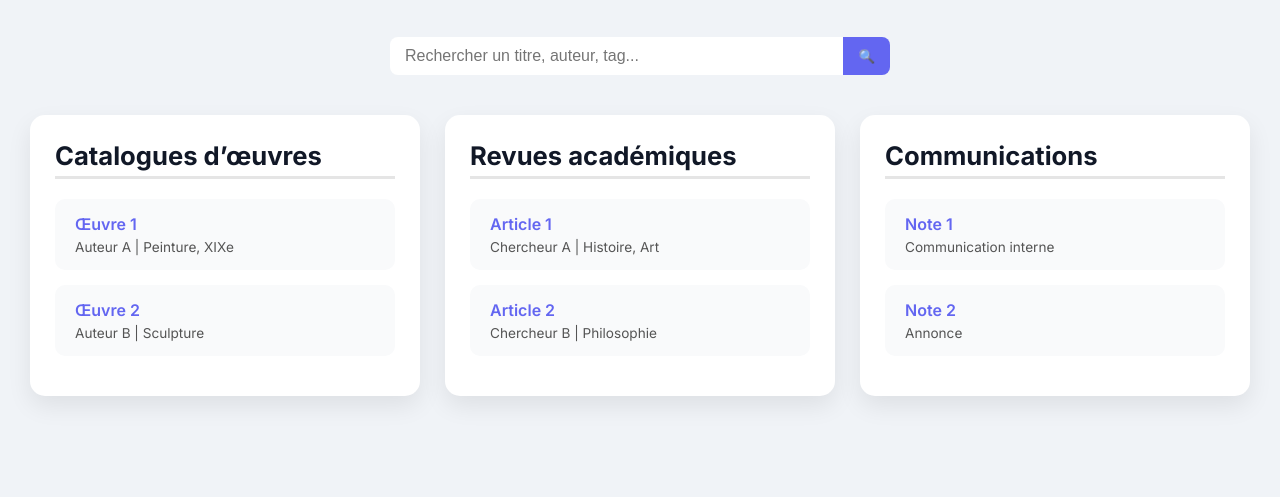
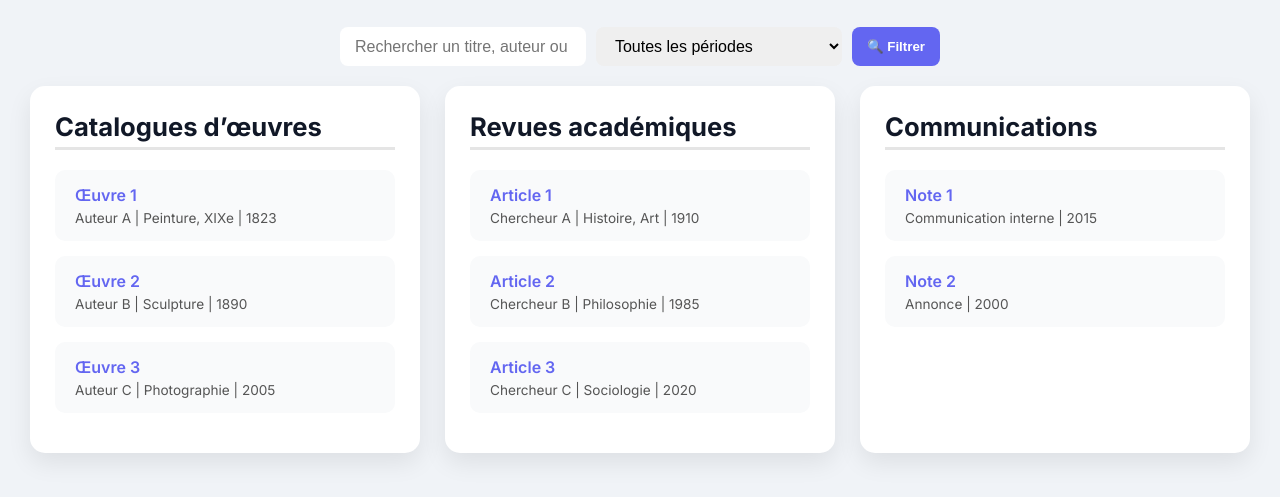
Before and after one commit to b33n-tech/mywebsite, a plain HTML site: page index.html in a window 1280 px wide. Shown: the part 87-584 px from the top of the page. Drawn offline with Linux system fonts and the light colour scheme.

Commit message:
Update index.html

```diff
--- a/index.html
+++ b/index.html
@@ -7,24 +7,23 @@
 <link href="https://fonts.googleapis.com/css2?family=Inter:wght@400;600;700&display=swap" rel="stylesheet">
 <style>
   /* --- Global --- */
-  * { box-sizing: border-box; margin:0; padding:0; }
+  * { box-sizing:border-box; margin:0; padding:0; }
   body { font-family:'Inter',sans-serif; background:#f0f3f7; color:#333; padding:30px; }
-  h1 { text-align:center; font-size:2.8em; margin-bottom:40px; color:#1f2937; }
+  h1 { text-align:center; font-size:2.8em; margin-bottom:30px; color:#1f2937; }
 
-  /* --- Search bar --- */
-  #searchBar { width:100%; max-width:500px; margin:0 auto 40px; display:flex; }
-  #searchBar input {
-    flex:1; padding:10px 15px; border-radius:8px 0 0 8px; border:none; font-size:1em;
+  /* --- Search bar & Filters --- */
+  #searchBar { width:100%; max-width:600px; margin:0 auto 20px; display:flex; gap:10px; flex-wrap:wrap; justify-content:center; }
+  #searchBar input, #searchBar select {
+    flex:1; padding:10px 15px; border-radius:8px; border:none; font-size:1em;
   }
-  #searchBar button {
-    padding:10px 15px; border:none; border-radius:0 8px 8px 0; background:#6366f1; color:#fff; font-weight:600; cursor:pointer;
-  }
+  #searchBar button { padding:10px 15px; border:none; border-radius:8px; background:#6366f1; color:#fff; font-weight:600; cursor:pointer; }
   #searchBar button:hover { background:#4f46e5; }
 
-  /* --- Section Cards --- */
-  .grid { display:grid; grid-template-columns:1fr; gap:25px; }
+  /* --- Grid Layout --- */
+  .grid { display:grid; grid-template-columns:1fr; gap:25px; margin-top:20px; }
   @media(min-width:900px) { .grid { grid-template-columns:repeat(3,1fr); } }
 
+  /* --- Section Cards --- */
   .section { padding:25px; border-radius:15px; box-shadow:0 10px 25px rgba(0,0,0,0.08); background:#fff; transition:transform 0.2s, box-shadow 0.2s; }
   .section:hover { transform:translateY(-5px); box-shadow:0 15px 35px rgba(0,0,0,0.12); }
   h2 { margin-bottom:20px; font-size:1.6em; color:#111827; border-bottom:3px solid rgba(0,0,0,0.1); padding-bottom:5px; }
@@ -41,10 +40,18 @@
 
 <h1>Hub Œuvres & Revues MVP</h1>
 
-<!-- Search -->
+<!-- Search and Year Filter -->
 <div id="searchBar">
-  <input type="text" id="searchInput" placeholder="Rechercher un titre, auteur, tag..." />
-  <button onclick="filterItems()">🔍</button>
+  <input type="text" id="searchInput" placeholder="Rechercher un titre, auteur ou tag..." />
+  <select id="yearFilter">
+    <option value="">Toutes les périodes</option>
+    <option value="1800-1850">1800-1850</option>
+    <option value="1851-1900">1851-1900</option>
+    <option value="1901-1950">1901-1950</option>
+    <option value="1951-2000">1951-2000</option>
+    <option value="2001-2050">2001-2050</option>
+  </select>
+  <button onclick="applyFilters()">🔍 Filtrer</button>
 </div>
 
 <div class="grid">
@@ -70,18 +77,20 @@
 <script>
   // --- Exemple de données JSON ---
   const catalogues = [
-    {title:"Œuvre 1", author:"Auteur A", tags:["Peinture","XIXe"], link:"fichier1.xlsx"},
-    {title:"Œuvre 2", author:"Auteur B", tags:["Sculpture"], link:"fichier2.xlsx"}
+    {title:"Œuvre 1", author:"Auteur A", tags:["Peinture","XIXe"], year:1823, link:"fichier1.xlsx"},
+    {title:"Œuvre 2", author:"Auteur B", tags:["Sculpture"], year:1890, link:"fichier2.xlsx"},
+    {title:"Œuvre 3", author:"Auteur C", tags:["Photographie"], year:2005, link:"fichier3.xlsx"}
   ];
 
   const revues = [
-    {title:"Article 1", author:"Chercheur A", tags:["Histoire","Art"], link:"revue1.pdf"},
-    {title:"Article 2", author:"Chercheur B", tags:["Philosophie"], link:"revue2.pdf"}
+    {title:"Article 1", author:"Chercheur A", tags:["Histoire","Art"], year:1910, link:"revue1.pdf"},
+    {title:"Article 2", author:"Chercheur B", tags:["Philosophie"], year:1985, link:"revue2.pdf"},
+    {title:"Article 3", author:"Chercheur C", tags:["Sociologie"], year:2020, link:"revue3.pdf"}
   ];
 
   const communications = [
-    {title:"Note 1", tags:["Communication interne"], link:"comm1.pdf"},
-    {title:"Note 2", tags:["Annonce"], link:"comm2.pdf"}
+    {title:"Note 1", tags:["Communication interne"], year:2015, link:"comm1.pdf"},
+    {title:"Note 2", tags:["Annonce"], year:2000, link:"comm2.pdf"}
   ];
 
   // --- Fonction pour afficher les cartes ---
@@ -92,7 +101,7 @@
       const card = document.createElement("div");
       card.className = "card";
       card.innerHTML = `<a href="${item.link}" target="_blank">${item.title}</a>
-                        <div class="tags">${item.author ? item.author + " | " : ""}${item.tags.join(", ")}</div>`;
+                        <div class="tags">${item.author ? item.author + " | " : ""}${item.tags.join(", ")} | ${item.year}</div>`;
       container.appendChild(card);
     });
   }
@@ -102,16 +111,25 @@
   renderItems(revues, "revuesContainer");
   renderItems(communications, "communicationsContainer");
 
-  // --- Search/Filter ---
-  function filterItems() {
+  // --- Filtre combiné (search + year) ---
+  function applyFilters() {
     const query = document.getElementById("searchInput").value.toLowerCase();
+    const yearRange = document.getElementById("yearFilter").value;
+
     function filter(arr) {
-      return arr.filter(item =>
-        item.title.toLowerCase().includes(query) ||
-        (item.author && item.author.toLowerCase().includes(query)) ||
-        item.tags.some(tag => tag.toLowerCase().includes(query))
-      );
+      return arr.filter(item => {
+        const matchesQuery = item.title.toLowerCase().includes(query) ||
+                             (item.author && item.author.toLowerCase().includes(query)) ||
+                             item.tags.some(tag => tag.toLowerCase().includes(query));
+        let matchesYear = true;
+        if(yearRange) {
+          const [start,end] = yearRange.split("-").map(Number);
+          matchesYear = item.year >= start && item.year <= end;
+        }
+        return matchesQuery && matchesYear;
+      });
     }
+
     renderItems(filter(catalogues), "cataloguesContainer");
     renderItems(filter(revues), "revuesContainer");
     renderItems(filter(communications), "communicationsContainer");
```
